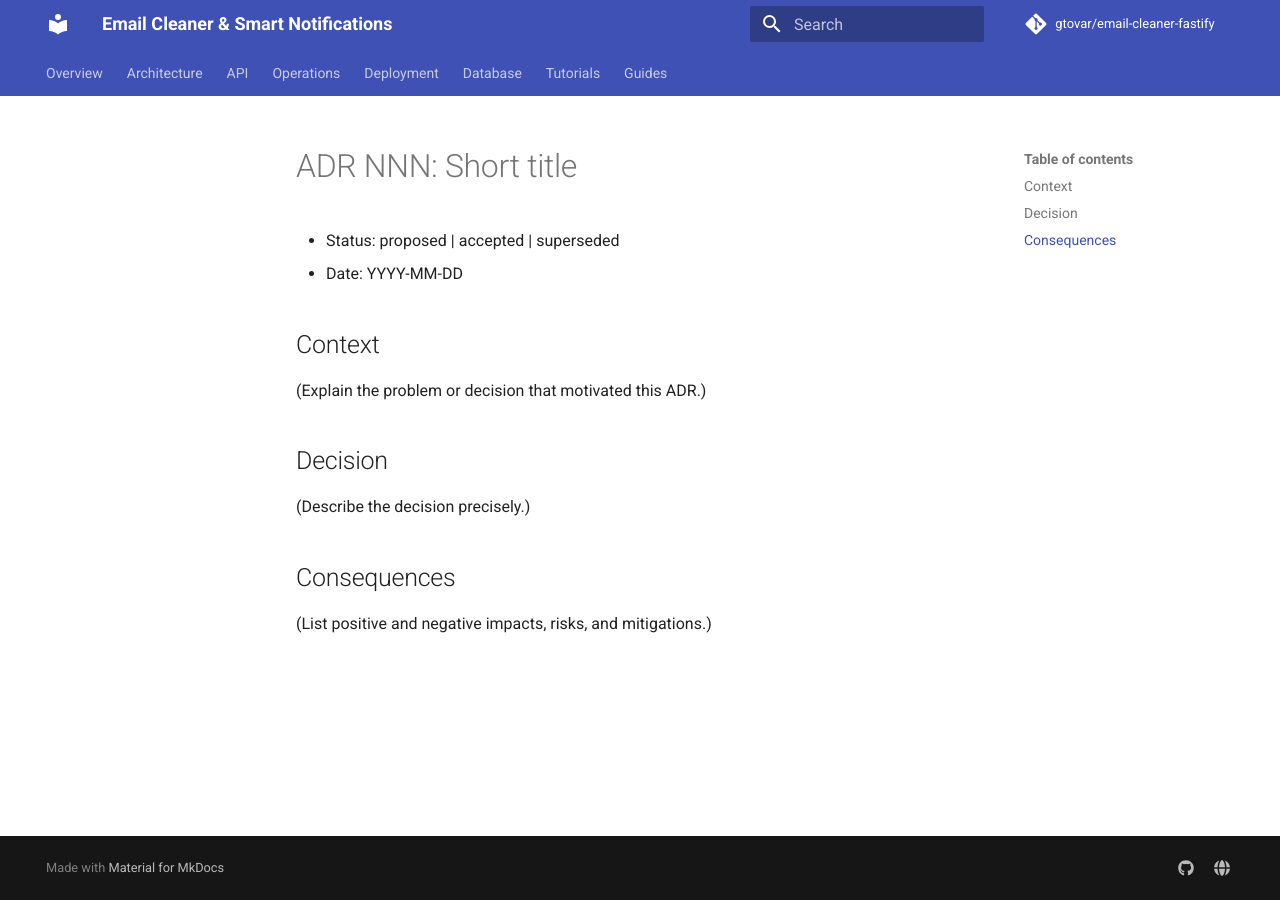
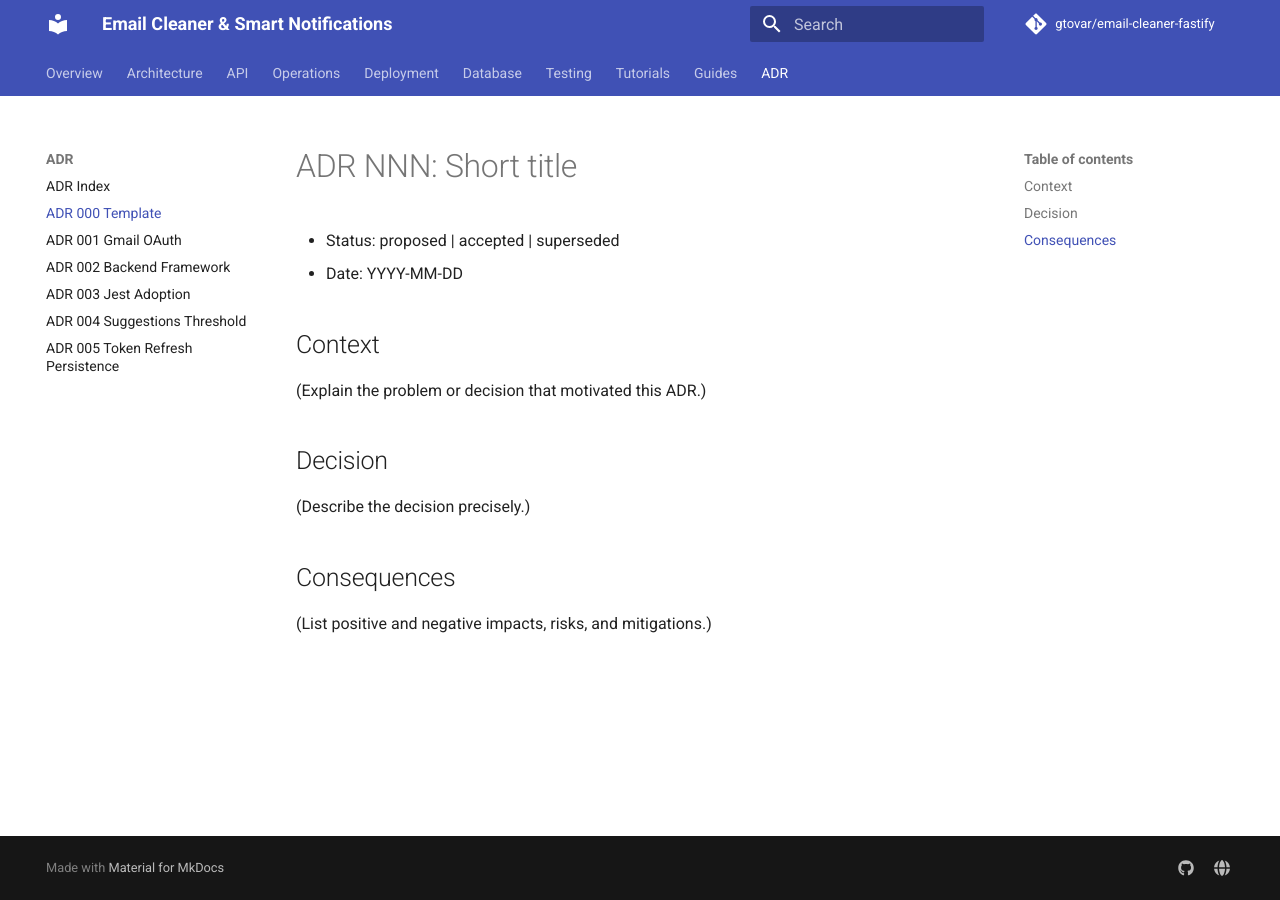
Before and after one commit to gtovar/email-cleaner-fastify, an MkDocs documentation site: the page built from docs/adr/000-template.md, in a window 1280 px wide. Built offline with MkDocs 1.6.1 and Material for MkDocs 9.7.7, drawn with Linux system fonts in a browser that asks for light colours; comment, search, counter and statistics services are not loaded.

Commit message:
docs: fix mkdocs nav strict

```diff
--- a/mkdocs.yml
+++ b/mkdocs.yml
@@ -29,6 +29,7 @@ nav:
       - Scrum: scrum.md
   - API:
       - Reference: API_REFERENCE.md
+      - Events Contract: events_contract.md
   - Operations:
       - Local (Docker): operations/local.md
       - OAuth Google: operations/oauth-google.md
@@ -37,10 +38,25 @@ nav:
   - Database:
       - Migrations: migraciones.md
       - Seeders: seeders.guia.md
+  - Testing:
+      - Jest Guide: testing.md
   - Tutorials:
       - Quickstart: TUTORIALS/QUICKSTART.md
   - Guides:
       - Readme Guide: readme.guia.md
+      - Documentation Rules: documentation_rules.md
+      - Git Hygiene: git_hygiene.md
+      - Documentation Style Guide: dock-styles.md
+      - Project State Protocol: project_state_protocol_and_template.md
+      - Workflow: workflow.md
+  - ADR:
+      - ADR Index: adr/index.md
+      - ADR 000 Template: adr/000-template.md
+      - ADR 001 Gmail OAuth: adr/001-gmail-choice.md
+      - ADR 002 Backend Framework: adr/002-backend-framework.md
+      - ADR 003 Jest Adoption: adr/003-adoption-jest.md
+      - ADR 004 Suggestions Threshold: adr/004-suggestions-event-threshold.md
+      - ADR 005 Token Refresh Persistence: adr/005-token-refresh-persistence.md
 
 extra:
   social:
```
Also changed, not shown: docs/adr/index.md (added, +10 -0 lines), docs/index.md (+1 -1 lines).
